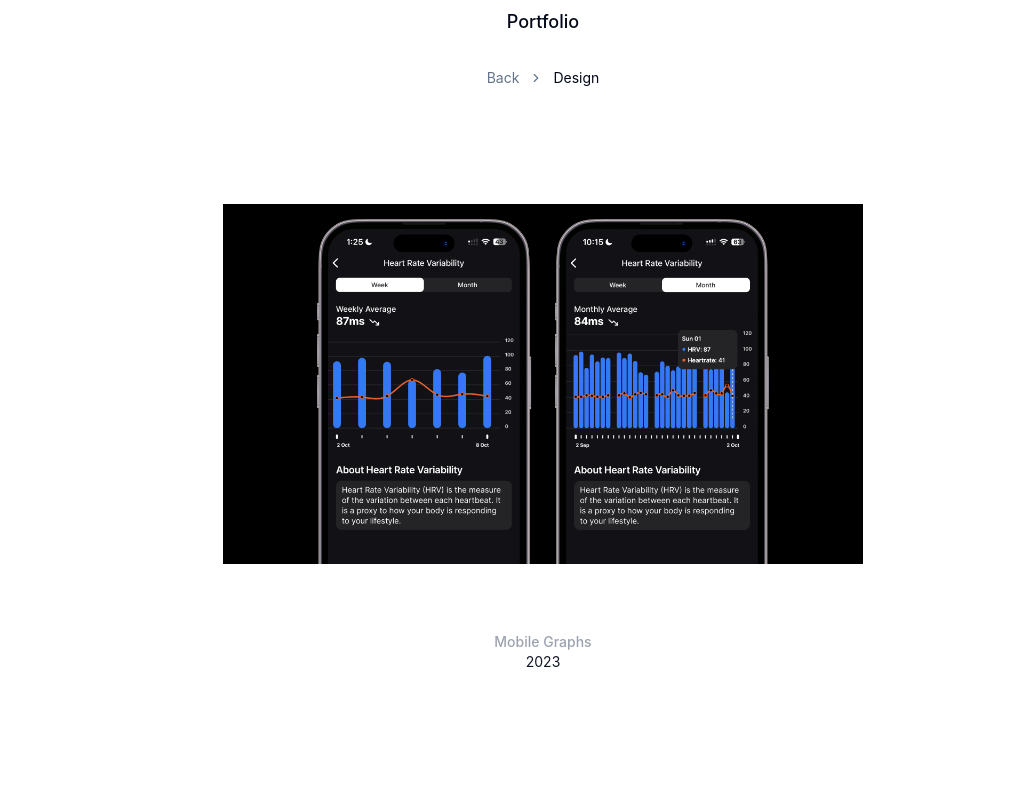
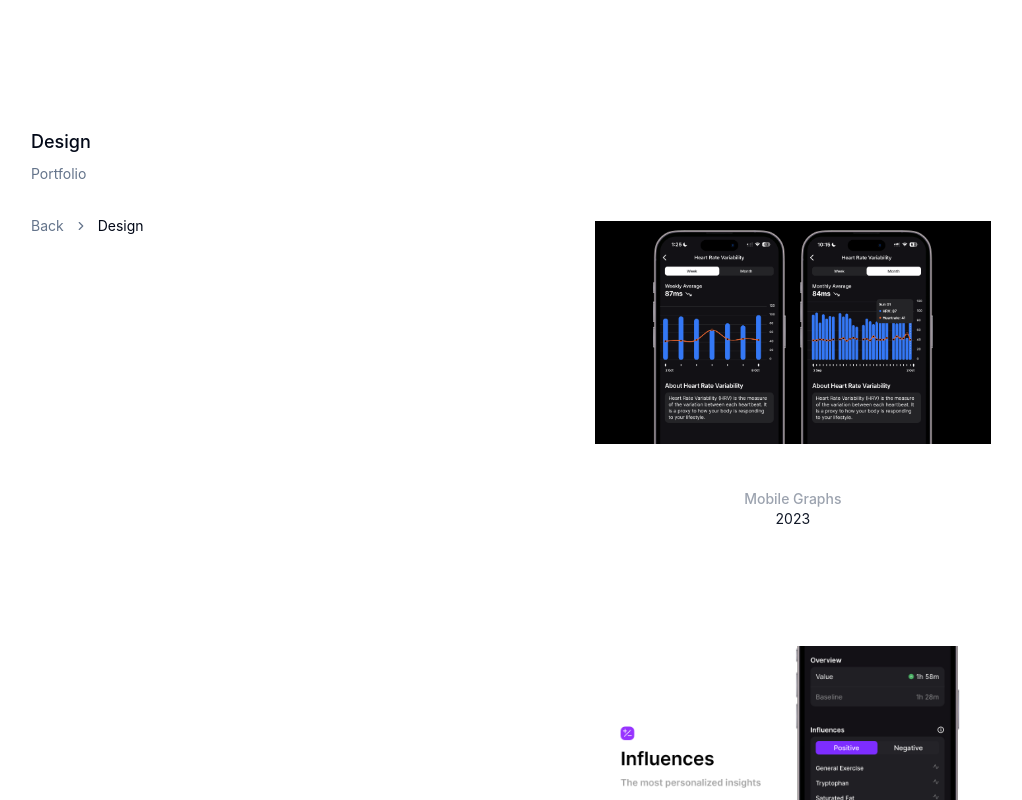
Before and after one commit to dtsloane/sloane-web, a Next.js app: page /design in a window 1280 px wide. Shown: the top 800 px of the page, without its empty margins (97-1119 px from the left). Built offline with nearby package versions, Linux system fonts and the light colour scheme.

Commit message:
design page

```diff
--- a/src/pages/design.tsx
+++ b/src/pages/design.tsx
@@ -12,8 +12,12 @@ import {
 
 const Design: React.FC = () => {
   return (
-    <div className="flex flex-col items-center justify-center min-h-screen py-2">
-      <h1 className="text-lg md:text-md font-medium mb-8">Portfolio</h1>
+    <div className="flex flex-row items-start justify-center p-8 md:p-32 min-h-screen">
+      <div className="flex flex-col space-y-8 text-left max-w-lg w-full">
+                 <header className="space-y-2">
+                    <h1 className="text-lg md:text-md font-medium">Design</h1>
+                    <h2 className="text-sm text-muted-foreground">Portfolio</h2>
+                </header>
           <Breadcrumb>
             <BreadcrumbList>
                     <BreadcrumbItem>
@@ -25,6 +29,7 @@ const Design: React.FC = () => {
                     </BreadcrumbItem>
             </BreadcrumbList>
           </Breadcrumb>
+          </div>
       <div className="w-full px-6">
         <PortfolioGrid />
       </div>
```
